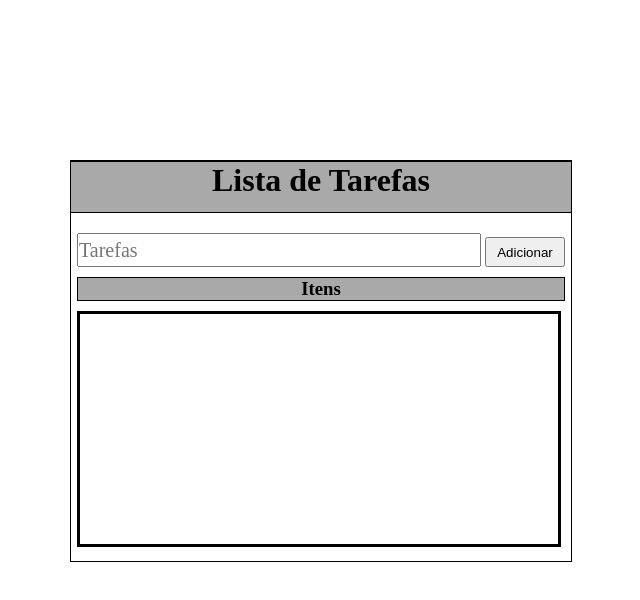
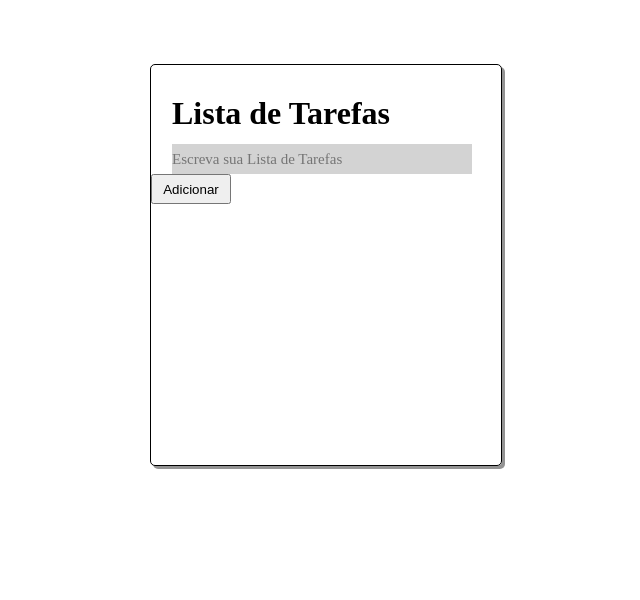
Before and after one commit to CarlosEdson/Projeto-Lista, a plain HTML site: page index.html in a window 1280 px wide. Shown: the whole page, without its empty margins (314-954 px from the left). Drawn offline with Linux system fonts and the light colour scheme.

Commit message:
novos estilos implantados

```diff
--- a/funcoes.js
+++ b/funcoes.js
@@ -18,9 +18,11 @@ document.querySelector('#adicionar').addEventListener
                 let div = document.createElement('div')
                 div.appendChild(li)
                 li.innerHTML += camponome
-
                 ul.appendChild(div)
                 div.style.display = "flex";
+                div.style.justifyContent = "space-between";
+                div.style.marginLeft = "5%";
+                div.style.width = "87%";
 
                 let checkbox = document.createElement('input:checkbox')
                 div.appendChild(checkbox)
@@ -43,7 +45,7 @@ document.querySelector('#adicionar').addEventListener
                 botaoCancelar.style.height = "20px";
                 botaoCancelar.style.width = "20px";
                 botaoCancelar.style.position = "absolute";
-                botaoCancelar.style.marginLeft = "85%";
+                botaoCancelar.style.marginLeft = "24%";
                 botaoCancelar.style.marginTop = "3px";
 
                 botaoCancelar.addEventListener('click', () => {
--- a/index.html
+++ b/index.html
@@ -14,11 +14,10 @@
         </header>
         <form action="#">
             <div class="campodeformulario">
-                <input type="text" name="#" id="campo-tarefas" placeholder="Tarefas">
+                <input type="text" name="#" id="campo-tarefas" placeholder="Escreva sua Lista de Tarefas">
                 <button type="button" id="adicionar">Adicionar</button>
             </div>
             <div class="itensdelista">
-                <h3>Itens</h3>
                 <ul>
                 </ul>
             </div>
--- a/style.css
+++ b/style.css
@@ -5,29 +5,35 @@
     padding: 0;
 }
 body{
-    position: absolute;
-    top: 20%;
-    left: 30%;
+    display: flex;
+    justify-content: center;
+    margin-top: 5%;
 }
 main{
     border: 1px solid;
-    width: 500px;
+    width: 350px;
     height: 400px;
     display: flex;
     flex-direction: column;
-    align-items: center;
+    border-radius: 5px;
+    box-shadow: 3px 3px rgba(0, 0, 0, 0.425);
 }
 main h1{
-    border: 1px solid;
+    position: relative;
+    top: 30px;
+    right: 120px;
     width: 500px;
     text-align: center;
-    height: 50px;
-    background-color: darkgray;
+    height: 50%;
 }
 form .campodeformulario input{
     height: 30px;
-    width: 400px;
-    margin-top: 20px;
+    width: 300px;
+    margin-top: 12%;
+    margin-left: 6%;
+    background-color: rgba(128, 128, 128, 0.349);
+    border: none;
+    font-size: 15px;
 }
 form .campodeformulario button{
     height: 30px;
@@ -37,19 +43,10 @@ form .campodeformulario button{
     font-size: 20px;
     font-family: 'Times New Roman', Times, serif;
 }
-form .itensdelista h3{
-    border: 1px solid;
-    text-align: center;
-    margin-top: 10px;
-    background-color: darkgrey;
-    justify-content: space-around;
-}
 ul{
-    border: 3px solid;
     height: 230px;
     width: 98%;
     margin-top: 10px;
-    overflow: scroll;
 }
 li{
     display: flex;
```
